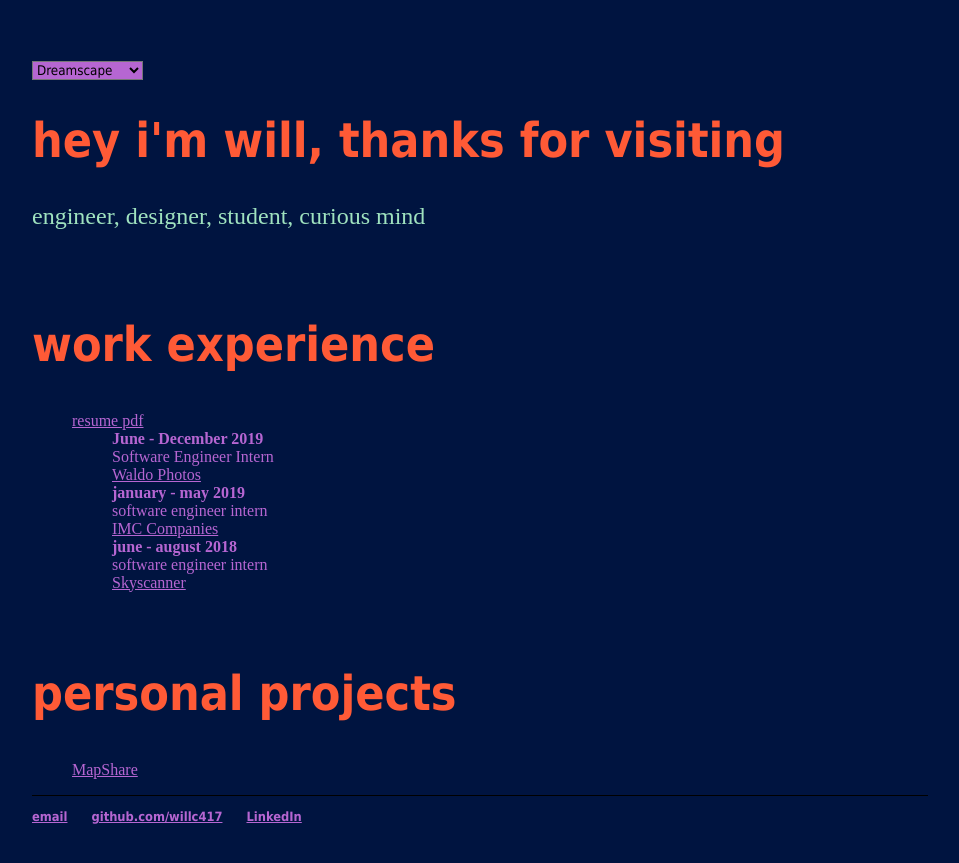
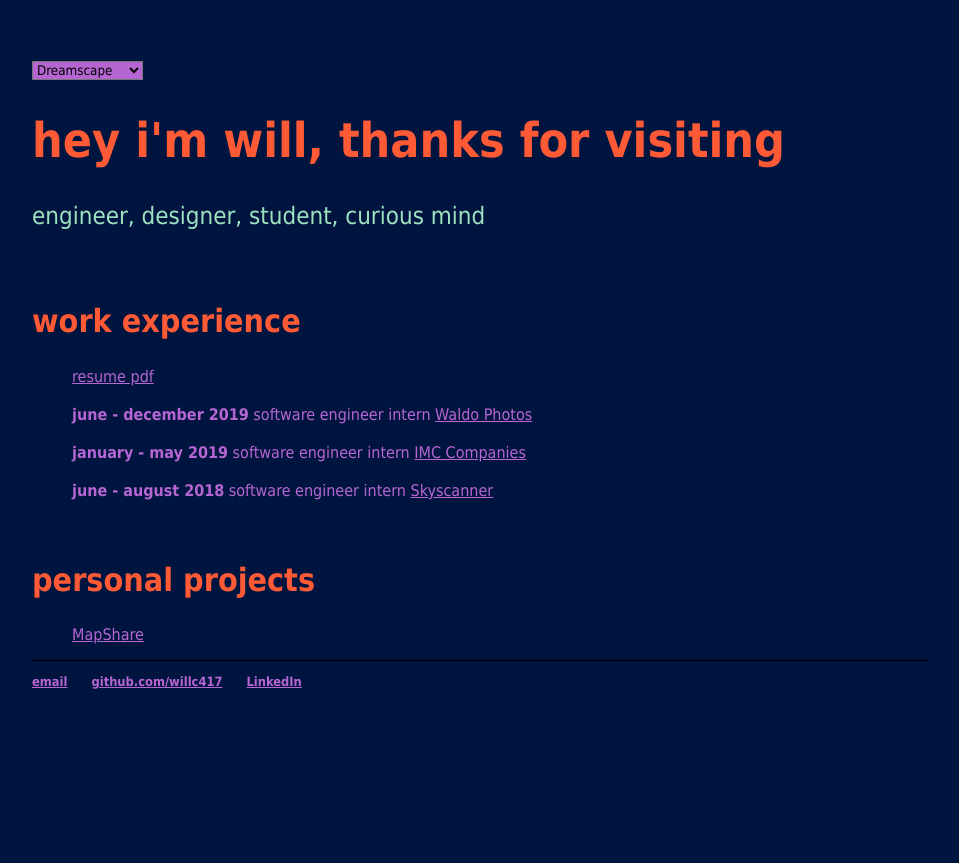
Before and after one commit to willc417/willc417.github.io, a Jekyll site: the page built from index.html, in a window 1280 px wide. Shown: the top 863 px of the page, without its empty margins (160-1119 px from the left). Built offline with Jekyll 4.4.1, drawn with Linux system fonts in a browser that asks for light colours.

Commit message:
Font changes

```diff
--- a/css/main.css
+++ b/css/main.css
@@ -11,32 +11,42 @@ nav ul, footer ul {
     color: var(--accent-color, #b666d2);
 }
 nav ul li, footer ul li {
+    font-family:'Tahoma', 'Geneva', 'Sans-Serif';
     display: inline;
     margin-right: 20px;
 }
 
 ul {
+  font-family:'Tahoma', 'Geneva', 'Sans-Serif';
   list-style-type: none;
   color: var(--accent-color, #b666d2);
 }
 a {
+    font-family:'Tahoma', 'Geneva', 'Sans-Serif';
     color: var(--accent-color, #b666d2);
 }
 a:hover {
     text-decoration: underline;
 }
-h1, h2 {
+h1 {
     font-size: 3em;
+    font-family:'Tahoma', 'Geneva', 'Sans-Serif';
+    color: var(--main-color, #ff5a36);
+}
+h2 {
+    font-size: 2em;
     font-family:'Tahoma', 'Geneva', 'Sans-Serif';
     color: var(--main-color, #ff5a36);
 }
 
 p {
+    font-family:'Tahoma', 'Geneva', 'Sans-Serif';
     font-size: 1.5em;
     line-height: 1.4em;
     color: var(--secondary-color, #9fe2bf);
 }
 footer {
+    font-family:'Tahoma', 'Geneva', 'Sans-Serif';
     border-top: 1px solid ;
     font-size: .8em;
 }
--- a/index.html
+++ b/index.html
@@ -11,45 +11,22 @@ title: Will Clinton, Software Engineer
 			<a href="../Clinton_Will_Resume_2019.pdf">resume pdf</a>
 		</li>
 		<li>
-			<ul>
-				<li>
-					<b>June - December 2019</b>
-				</li>
-				<li>
-					Software Engineer Intern
-				</li>
-				<li>
+			<br/>
+			<b>june - december 2019</b>
+			software engineer intern
 			<a href="https://waldophotos.com">Waldo Photos</a>
 		</li>
-			</ul>
-		</li>
-
-			<li>
-				<ul>
+		<br/>
 		<li>
 			<b>january - may 2019</b>
-					</li>
-					<li>
 			software engineer intern
-					</li>
-					<li>
 			<a href="https://www.imccompanies.com">IMC Companies</a>
 		</li>
-				</ul>
-			</li>
-
-				<li>
-					<ul>
+		<br/>
 		<li>
 			<b>june - august 2018</b>
-						</li>
-						<li>
 			software engineer intern
-						</li>
-						<li>
 			<a href="https://www.skyscanner.com">Skyscanner</a>
-						</li>
-					</ul>
 		</li>
 	</ul>
 	<br/>
```
Lines whose indentation alone changed are shown as unchanged.
